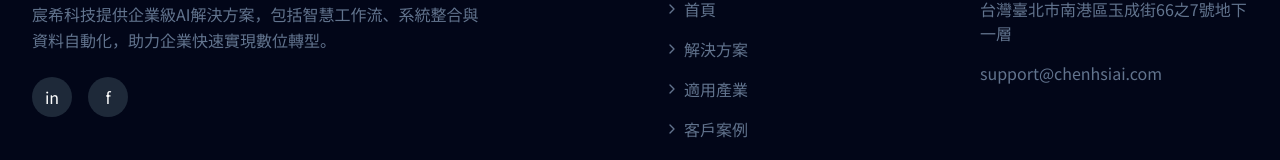
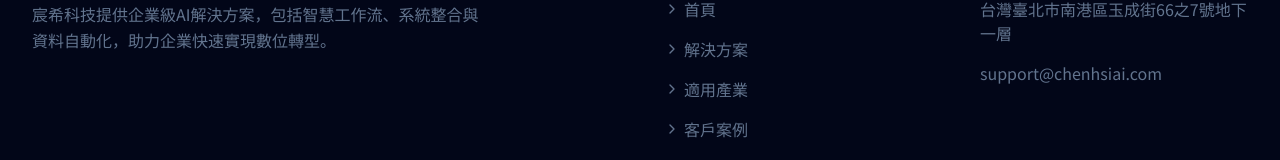
Before and after one commit to HungliChou/chenhsi.github.io, a React (Vite) app: page / in a window 1280 px wide. Shown: the part 5352-5512 px from the top of the page. Built offline with nearby package versions, Linux system fonts and the light colour scheme.

Commit message:
minor change

```diff
--- a/src/components/Layout.tsx
+++ b/src/components/Layout.tsx
@@ -111,18 +111,9 @@
                   {siteContent.companyNameZh}
                 </span>
               </div>
-              <p className="text-slate-500 mb-6 max-w-md leading-relaxed">
+              <p className="text-slate-500 max-w-md leading-relaxed">
                 {siteContent.seo_meta.description}
               </p>
-              <div className="flex space-x-4">
-                {/* Social placeholders */}
-                <div className="w-10 h-10 rounded-full bg-gray-800 flex items-center justify-center hover:bg-primary transition-colors cursor-pointer">
-                  in
-                </div>
-                <div className="w-10 h-10 rounded-full bg-gray-800 flex items-center justify-center hover:bg-primary transition-colors cursor-pointer">
-                  f
-                </div>
-              </div>
             </div>
 
             <div>
--- a/src/data/content.ts
+++ b/src/data/content.ts
@@ -128,10 +128,6 @@
       {
         title: "Cookie 條款",
         text: "本網站使用 Cookie 以優化您的瀏覽體驗。您可以隨時透過瀏覽器設定拒絕 Cookie，但這可能會影響網站部分功能的正常運作。"
-      },
-      {
-        title: "合規與安全",
-        text: "我們的服務平台通過 ISO27001 資安認證，並採用業界標準的加密技術保護資料傳輸與儲存安全。"
       }
     ]
   },
--- a/src/pages/CaseStudies.tsx
+++ b/src/pages/CaseStudies.tsx
@@ -5,7 +5,7 @@
   const icons = [Building2, Ship, ShoppingBag, Sun];
   const caseImages = [
     "https://images.unsplash.com/photo-1450101499163-c8848c66ca85?auto=format&fit=crop&w=1600&q=80", // 法律：大量文件、效率感
-    "https://images.unsplash.com/photo-1566576912321-d58ddd7a6088?auto=format&fit=crop&w=1600&q=80", // 航運：物流、貨櫃運輸
+    "https://images.unsplash.com/photo-1541888946425-d81bb19240f5?auto=format&fit=crop&w=1600&q=80", // 航運：港口貨櫃、起重機
     "https://images.unsplash.com/photo-1556742049-0cfed4f6a45d?auto=format&fit=crop&w=1600&q=80", // 電商客服：客服耳麥、支援感
     "https://images.unsplash.com/photo-1509391366360-2e959784a276?auto=format&fit=crop&w=1600&q=80", // 商機篩選：太陽能
   ];
--- a/src/pages/Privacy.tsx
+++ b/src/pages/Privacy.tsx
@@ -52,8 +52,8 @@
               <p className="text-slate-400 mb-4">
                 如果您對我們的隱私權政策有任何疑問，請透過以下方式與我們聯繫：
               </p>
-              <a href="mailto:privacy@chenhsitech.com" className="text-primary-light font-bold hover:underline">
-                privacy@chenhsitech.com
+              <a href="mailto:support@chenhsiai.com" className="text-primary-light font-bold hover:underline">
+                support@chenhsiai.com
               </a>
             </div>
           </div>
```
